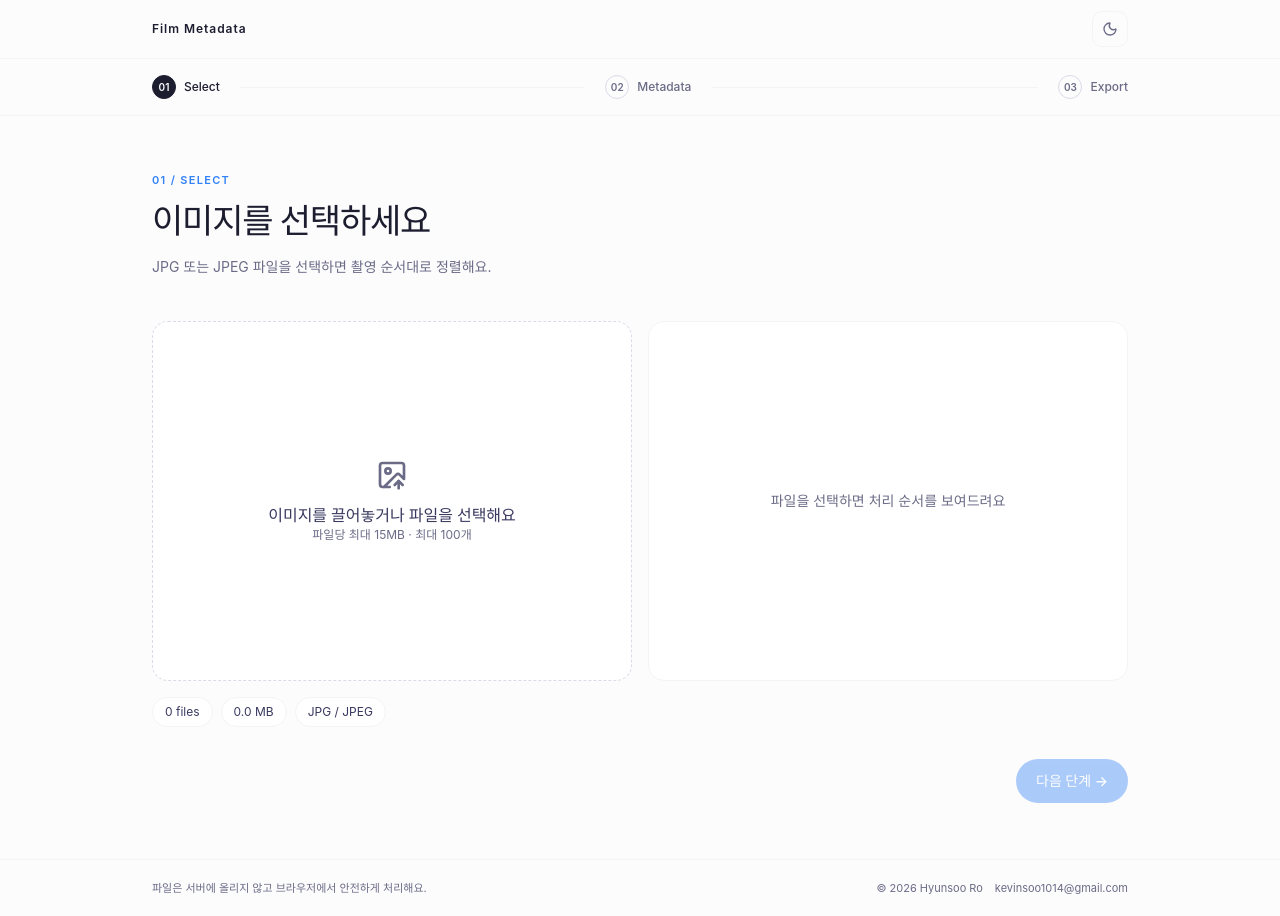
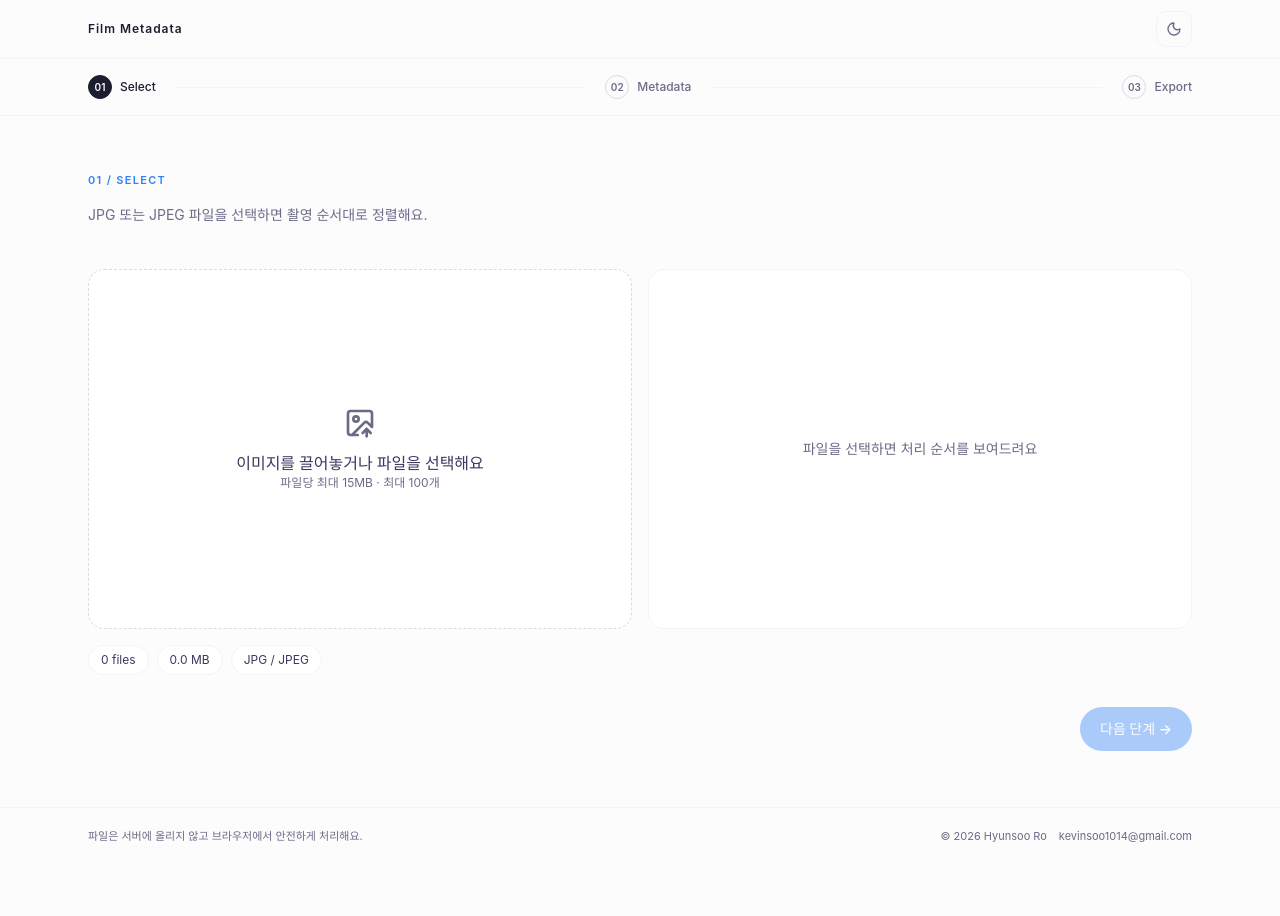
Before and after one commit to toosign00/film-metadata-app, a Next.js app: page / in a window 1280 px wide. After the commit the page ends 864 px from the top, so only its background shows below. Built offline with nearby package versions, Linux system fonts and the light colour scheme.

Commit message:
style: 전체 레이아웃 폭과 단계 제목 정리

```diff
--- a/src/app/page.tsx
+++ b/src/app/page.tsx
@@ -49,7 +49,7 @@ export default function Home() {
         goToStep={goToStep}
       />
       <main className='flex-1'>
-        <div className='mx-auto w-full max-w-5xl px-4 py-10 sm:px-6 md:py-14'>
+        <div className='mx-auto w-full max-w-6xl px-4 py-10 sm:px-6 md:py-14'>
           <div key={state.activeStep} className='step-enter'>
             {state.activeStep === 1 && (
               <FileSelection
--- a/src/components/layout/Footer/index.tsx
+++ b/src/components/layout/Footer/index.tsx
@@ -5,7 +5,7 @@ export const Footer = ({ className }: FooterProps) => {
 
   return (
     <footer className={`border-t border-border ${className ?? ''}`}>
-      <div className='mx-auto flex w-full max-w-5xl flex-col items-center justify-between gap-2 px-4 py-5 text-center text-[11px] text-foreground-muted sm:px-6 md:flex-row md:text-left'>
+      <div className='mx-auto flex w-full max-w-6xl flex-col items-center justify-between gap-2 px-4 py-5 text-center text-[11px] text-foreground-muted sm:px-6 md:flex-row md:text-left'>
         <p>파일은 서버에 올리지 않고 브라우저에서 안전하게 처리해요.</p>
         <p className='flex flex-wrap items-center justify-center gap-x-3 gap-y-1 md:justify-end'>
           <span>&copy; {year} Hyunsoo Ro</span>
--- a/src/components/layout/Header/index.tsx
+++ b/src/components/layout/Header/index.tsx
@@ -15,7 +15,7 @@ export const Header = ({ className }: HeaderProps) => {
 
   return (
     <header className={`border-b border-border bg-background/95 ${className || ''}`}>
-      <div className='mx-auto flex h-[58px] w-full max-w-5xl items-center justify-between px-4 sm:px-6'>
+      <div className='mx-auto flex h-[58px] w-full max-w-6xl items-center justify-between px-4 sm:px-6'>
         <span className='text-xs font-semibold tracking-[0.08em] text-foreground'>
           Film Metadata
         </span>
--- a/src/components/layout/StepIntro/index.tsx
+++ b/src/components/layout/StepIntro/index.tsx
@@ -3,10 +3,7 @@ import type { StepIntroProps } from '@/types/stepIntro.types';
 export const StepIntro = ({ eyebrow, title, description, titleId }: StepIntroProps) => (
   <header className='mb-8 md:mb-10'>
     <p className='text-[11px] font-semibold tracking-[0.12em] text-primary'>{eyebrow}</p>
-    <h1
-      id={titleId}
-      className='mt-3 text-[28px] font-semibold leading-[1.18] tracking-[-0.035em] text-foreground md:text-[34px]'
-    >
+    <h1 id={titleId} className='sr-only'>
       {title}
     </h1>
     <div className='mt-3 max-w-2xl text-sm leading-7 text-foreground-muted'>{description}</div>
--- a/src/components/layout/StepNavigation/index.tsx
+++ b/src/components/layout/StepNavigation/index.tsx
@@ -26,7 +26,7 @@ export const StepNavigation = ({
 
   return (
     <nav aria-label='작업 진행 단계' className='border-b border-border'>
-      <ol className='mx-auto flex h-14 w-full max-w-5xl items-center px-4 sm:px-6'>
+      <ol className='mx-auto flex h-14 w-full max-w-6xl items-center px-4 sm:px-6'>
         {steps.map((step, index) => {
           const enabled = isStepEnabled(step.number);
           const completed = step.number < activeStep;
```
